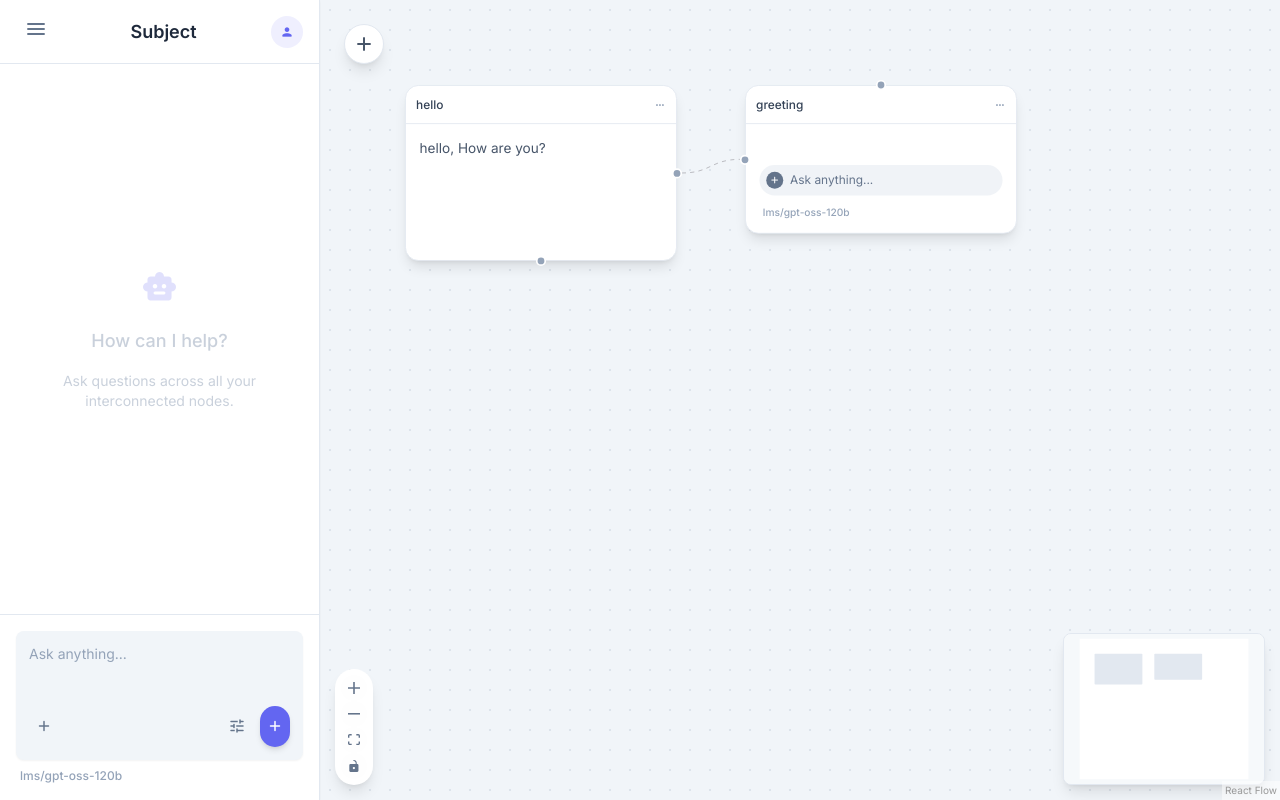
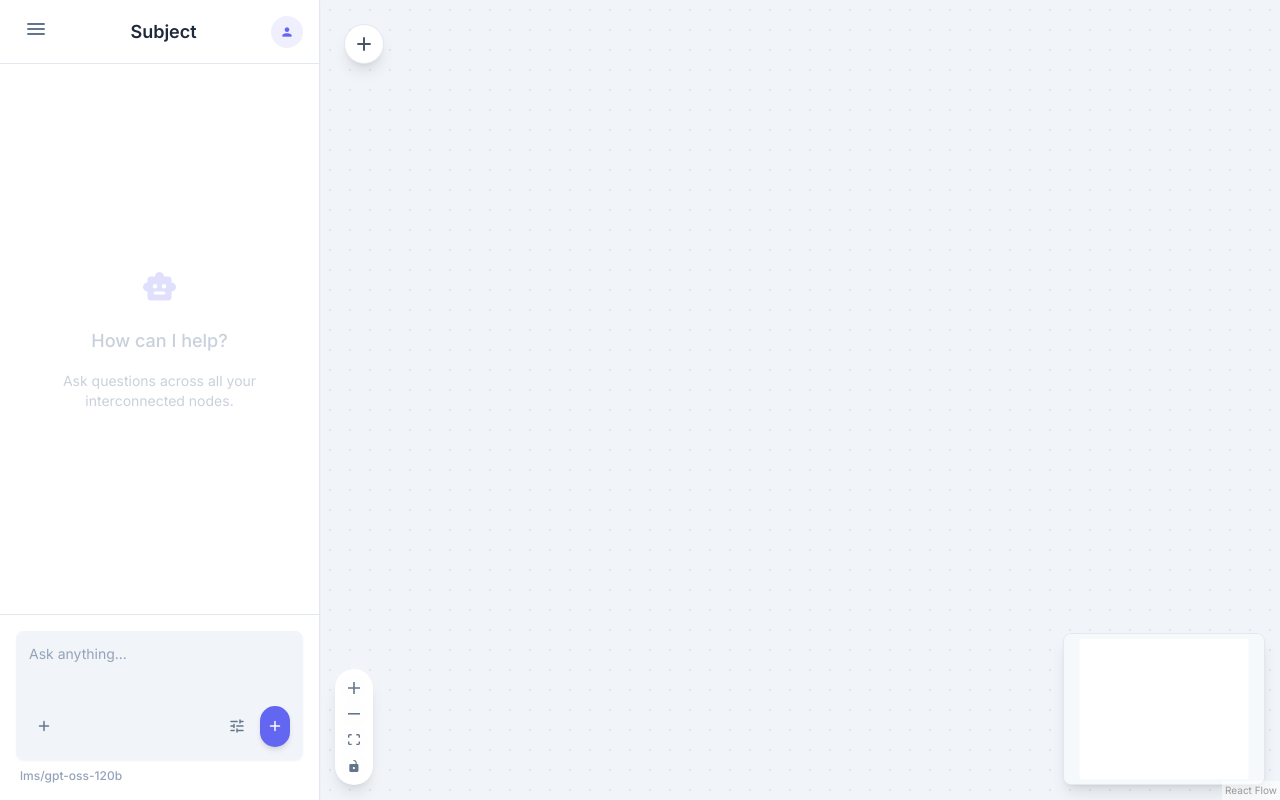
Before and after one commit to scryner/greego, a React (Vite) app: page / in a window 1280 px wide. Built offline with nearby package versions, Linux system fonts and the light colour scheme.

Commit message:
feat: Introduce configurable database type (in-memory/persistent) and remove default canvas nodes.

```diff
--- a/src/components/CanvasBoard.tsx
+++ b/src/components/CanvasBoard.tsx
@@ -6,7 +6,6 @@ import {
     MiniMap,
     useNodesState,
     useEdgesState,
-    Position,
     type Edge,
 } from '@xyflow/react';
 import '@xyflow/react/dist/style.css';
@@ -18,58 +17,9 @@ const nodeTypes = {
 };
 
 // Initial Nodes Data
-const initialNodes: ChatNodeType[] = [
-    {
-        id: '1',
-        type: 'chatNode',
-        position: { x: 100, y: 100 },
-        data: {
-            title: 'hello',
-            content: (
-                <div className="p-4 h-40 overflow-y-auto">
-                    <p className="text-slate-600 dark:text-slate-300">hello, How are you?</p>
-                </div>
-            ),
-            containerClassName: 'w-80',
-            handles: {
-                source: [Position.Right, Position.Bottom],
-            }
-        },
-    },
-    {
-        id: '2',
-        type: 'chatNode',
-        position: { x: 500, y: 100 },
-        data: {
-            title: 'greeting',
-            content: (
-                <div className="p-4 h-32 flex flex-col justify-end">
-                    <div className="flex flex-col gap-3">
-                        <div className="relative w-full">
-                            <div className="absolute left-2 top-1/2 -translate-y-1/2 flex items-center justify-center w-5 h-5 bg-slate-500 rounded-full text-white">
-                                <span className="material-icons-round text-[14px]">add</span>
-                            </div>
-                            <input className="w-full text-sm pl-9 pr-4 py-2 rounded-full bg-slate-200/50 dark:bg-slate-800 border-none focus:ring-0 placeholder-slate-500 text-slate-700 dark:text-slate-200 transition-colors" placeholder="Ask anything..." type="text" />
-                        </div>
-                        <div className="flex items-center gap-2 text-slate-400 dark:text-slate-500 px-1">
-                            <span className="text-xs font-medium">lms/gpt-oss-120b</span>
-                            <div className="flex-1"></div>
-                        </div>
-                    </div>
-                </div>
-            ),
-            containerClassName: 'w-80',
-            handles: {
-                target: [Position.Left],
-                source: [Position.Top]
-            }
-        },
-    },
-];
+const initialNodes: ChatNodeType[] = [];
 
-const initialEdges: Edge[] = [
-    { id: 'e1-2', source: '1', target: '2', animated: true },
-];
+const initialEdges: Edge[] = [];
 
 export const CanvasBoard = () => {
     const [nodes, , onNodesChange] = useNodesState(initialNodes);
```
Also changed, not shown: 2 other files (tests, documents, lock files or other folders).
